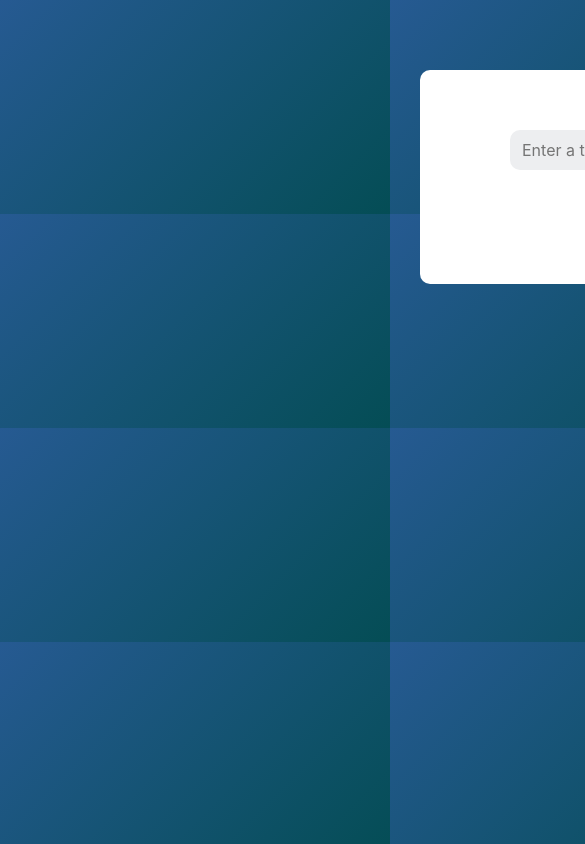
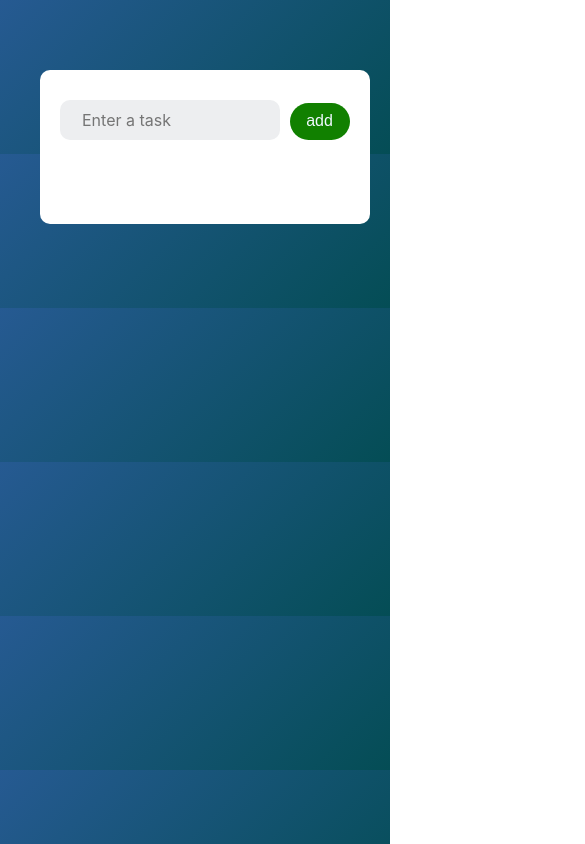
Before and after one commit to mutahir-riaz/to-dolist, a plain HTML site: page index.html in a window 390 px wide. Shown: the top 844 px of the page, 585 px wide, since content can reach past the window. Drawn offline with nearby package versions, Linux system fonts and the light colour scheme.

Commit message:
Update style.css

```diff
--- a/style.css
+++ b/style.css
@@ -27,7 +27,7 @@ body{
     padding-bottom: 50px;
     width: 100%;
     position: relative;
-    left: 420px;
+    left: 400px;
     top: 70px;
     border-radius: 10px;
 }
@@ -77,3 +77,162 @@ body{
     color: #555;
     text-decoration: line-through;
 }
+@media screen and (max-width: 700px) {
+
+    .todo{
+        background-color: white;
+        color: black;
+        /* height: 80vh; */
+        max-width: 530px;
+        padding-top: 30px;
+        padding-bottom: 20px;
+        width: 100%;
+        position: relative;
+        left: 60px;
+        top: 70px;
+        border-radius: 10px;
+    }
+    .input-area{
+        position: relative;
+         left: 50px;
+        /* top: 50px;     */
+    }
+    .input-area input{
+        width: 280px;
+        background: #edeef0;
+        height: 40px;
+        border-color:transparent;
+        outline: 0px;
+        padding-left: 20px;
+        border-radius: 10px;
+    }
+    .special{
+        font-family: sans-serif;
+    outline: 0px;
+    /* border-color: transparent; */
+    margin-left: 5px;
+    width: 75px;
+    border-radius: 20px;
+    height: 37px;
+
+    }
+}
+@media (max-width: 450px) {
+
+    .todo{
+        background-color: white;
+        color: black;
+        /* height: 80vh; */
+        max-width: 430px;
+        padding-top: 30px;
+        padding-bottom: 20px;
+        width: 100%;
+        position: relative;
+        left: 60px;
+        top: 70px;
+        border-radius: 10px;
+    }
+    .input-area{
+        position: relative;
+         left: 30px;
+        /* top: 50px;     */
+    }
+    .input-area input{
+        width: 280px;
+        background: #edeef0;
+        height: 40px;
+        border-color:transparent;
+        outline: 0px;
+        padding-left: 20px;
+
+        border-radius: 10px;
+    }
+    .special{
+        font-family: sans-serif;
+    outline: 0px;
+    /* border-color: transparent; */
+    margin-left: 5px;
+    width: 75px;
+    border-radius: 20px;
+    height: 37px;
+
+    }
+    #task-list{
+        position: relative;
+        left: 1px;
+        top: 30px;
+        color: aliceblue;
+        font-family: sans-serif;
+        font-weight: 500;
+        margin-bottom: 40px;
+    }
+}
+@media (max-width: 420px) {
+
+    .todo{
+        background-color: white;
+        color: black;
+        /* height: 80vh; */
+        max-width: 330px;
+        padding-top: 30px;
+        padding-bottom: 20px;
+        width: 100%;
+        position: relative;
+        left: 40px;
+        top: 70px;
+        border-radius: 10px;
+    }
+    .input-area{
+        position: relative;
+         left: 20px;
+        /* top: 50px;     */
+    }
+    .input-area input{
+        width: 220px;
+        background: #edeef0;
+        height: 40px;
+        border-color:transparent;
+        outline: 0px;
+        padding-left: 20px;
+
+        border-radius: 10px;
+    }
+    .special{
+        font-family: sans-serif;
+    outline: 0px;
+    /* border-color: transparent; */
+    margin-left: 5px;
+    width: 55px;
+    border-radius: 20px;
+    height: 37px;
+
+    }
+    .input-area button{
+        background-color: rgb(17, 128, 0);
+        color: aliceblue;
+        font-family: sans-serif;
+        outline: 0px;
+        border-color: transparent;
+        margin-left: 5px;
+        width: 60px;
+        border-radius: 20px;
+        height: 37px;
+    }
+    #task-list{
+        position: relative;
+        right: 20px;
+        top: 30px;
+        color: aliceblue;
+        font-family: sans-serif;
+        font-weight: 500;
+        margin-bottom: 40px;
+    }
+    #task-list li{
+        position: relative;
+        right: 40px;
+    }
+    #task-list button{
+        position: relative;
+        left: 60px;
+    }
+}
```
